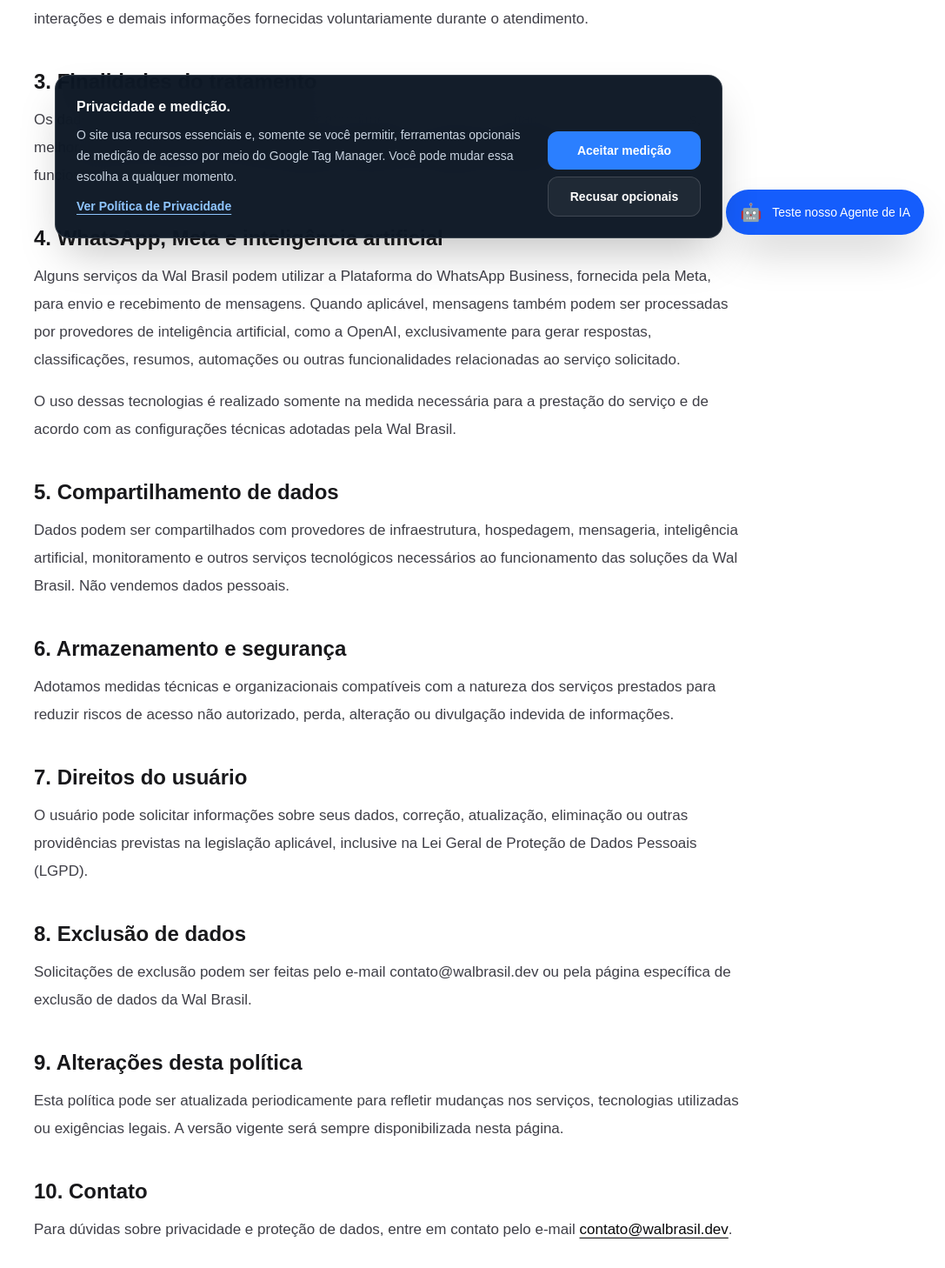
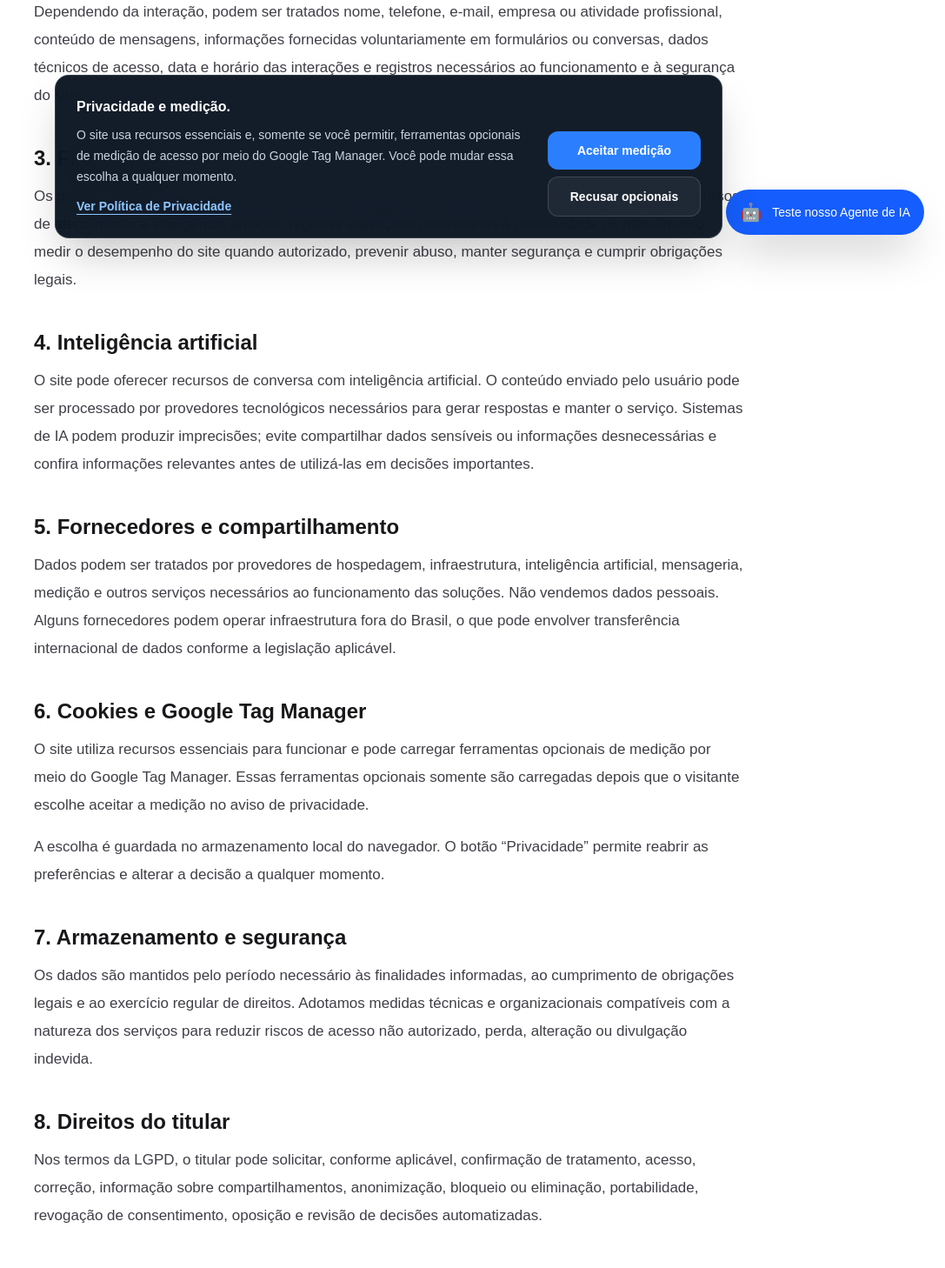
Before and after one commit to waldematica-design/walbrasil-dev, a Next.js app: page /politica-de-privacidade in a window 1280 px wide. Shown: the part 510-1968 px from the top of the page at 87% size, without its empty margins (193-1280 px from the left). Built offline with nearby package versions, Linux system fonts and the light colour scheme.

Commit message:
Atualiza política de privacidade e cookies

```diff
--- a/src/app/politica-de-privacidade/page.tsx
+++ b/src/app/politica-de-privacidade/page.tsx
@@ -1,8 +1,21 @@
+import type { Metadata } from "next";
+import Link from "next/link";
+
+export const metadata: Metadata = {
+  title: "Política de Privacidade",
+  description: "Política de Privacidade, cookies e proteção de dados da Wal Brasil.",
+  alternates: { canonical: "/politica-de-privacidade/" },
+};
+
 export default function PoliticaDePrivacidadePage() {
   return (
     <main className="min-h-screen bg-white text-zinc-900">
       <div className="mx-auto max-w-4xl px-6 py-16 sm:px-8 lg:px-10">
-        <header className="mb-12">
+        <Link href="/" className="text-sm font-semibold text-blue-700 hover:text-blue-600">
+          ← Voltar ao site
+        </Link>
+
+        <header className="mb-12 mt-8">
           <p className="mb-3 text-sm font-medium uppercase tracking-[0.18em] text-zinc-500">
             Wal Brasil
           </p>
@@ -10,7 +23,7 @@ export default function PoliticaDePrivacidadePage() {
             Política de Privacidade
           </h1>
           <p className="mt-4 text-sm text-zinc-500">
-            Última atualização: 24 de agosto de 2026
+            Última atualização: 7 de setembro de 2026
           </p>
         </header>
 
@@ -18,106 +31,78 @@ export default function PoliticaDePrivacidadePage() {
           <section>
             <h2 className="mb-3 text-2xl font-semibold text-zinc-900">1. Sobre esta política</h2>
             <p>
-              Esta Política de Privacidade descreve como a Wal Brasil trata dados pessoais
-              relacionados ao uso de seus sites, serviços digitais, automações, integrações
-              com WhatsApp e soluções baseadas em inteligência artificial.
+              Esta Política de Privacidade descreve como a Wal Brasil trata dados pessoais relacionados ao site, contatos comerciais, demonstrações, integrações e recursos com inteligência artificial. O canal para assuntos de privacidade é contato@walbrasil.dev.
             </p>
           </section>
 
           <section>
             <h2 className="mb-3 text-2xl font-semibold text-zinc-900">2. Dados que podem ser tratados</h2>
             <p>
-              Dependendo do serviço utilizado, podemos tratar informações como nome, telefone,
-              e-mail, conteúdo de mensagens enviadas pelo usuário, dados técnicos de acesso,
-              registros de uso, data e horário das interações e demais informações fornecidas
-              voluntariamente durante o atendimento.
+              Dependendo da interação, podem ser tratados nome, telefone, e-mail, empresa ou atividade profissional, conteúdo de mensagens, informações fornecidas voluntariamente em formulários ou conversas, dados técnicos de acesso, data e horário das interações e registros necessários ao funcionamento e à segurança do site.
             </p>
           </section>
 
           <section>
-            <h2 className="mb-3 text-2xl font-semibold text-zinc-900">3. Finalidades do tratamento</h2>
+            <h2 className="mb-3 text-2xl font-semibold text-zinc-900">3. Finalidades</h2>
             <p>
-              Os dados podem ser utilizados para prestar atendimento, responder solicitações,
-              operar automações, melhorar nossos serviços, manter segurança e estabilidade,
-              registrar interações necessárias ao funcionamento do sistema e cumprir
-              obrigações legais ou regulatórias aplicáveis.
+              Os dados podem ser utilizados para responder solicitações, apresentar serviços e projetos, operar recursos de atendimento e inteligência artificial, registrar interações necessárias à continuidade do atendimento, medir o desempenho do site quando autorizado, prevenir abuso, manter segurança e cumprir obrigações legais.
             </p>
           </section>
 
           <section>
-            <h2 className="mb-3 text-2xl font-semibold text-zinc-900">
-              4. WhatsApp, Meta e inteligência artificial
-            </h2>
+            <h2 className="mb-3 text-2xl font-semibold text-zinc-900">4. Inteligência artificial</h2>
             <p>
-              Alguns serviços da Wal Brasil podem utilizar a Plataforma do WhatsApp Business,
-              fornecida pela Meta, para envio e recebimento de mensagens. Quando aplicável,
-              mensagens também podem ser processadas por provedores de inteligência artificial,
-              como a OpenAI, exclusivamente para gerar respostas, classificações, resumos,
-              automações ou outras funcionalidades relacionadas ao serviço solicitado.
-            </p>
-            <p className="mt-4">
-              O uso dessas tecnologias é realizado somente na medida necessária para a
-              prestação do serviço e de acordo com as configurações técnicas adotadas pela
-              Wal Brasil.
+              O site pode oferecer recursos de conversa com inteligência artificial. O conteúdo enviado pelo usuário pode ser processado por provedores tecnológicos necessários para gerar respostas e manter o serviço. Sistemas de IA podem produzir imprecisões; evite compartilhar dados sensíveis ou informações desnecessárias e confira informações relevantes antes de utilizá-las em decisões importantes.
             </p>
           </section>
 
           <section>
-            <h2 className="mb-3 text-2xl font-semibold text-zinc-900">5. Compartilhamento de dados</h2>
+            <h2 className="mb-3 text-2xl font-semibold text-zinc-900">5. Fornecedores e compartilhamento</h2>
             <p>
-              Dados podem ser compartilhados com provedores de infraestrutura, hospedagem,
-              mensageria, inteligência artificial, monitoramento e outros serviços tecnológicos
-              necessários ao funcionamento das soluções da Wal Brasil. Não vendemos dados
-              pessoais.
+              Dados podem ser tratados por provedores de hospedagem, infraestrutura, inteligência artificial, mensageria, medição e outros serviços necessários ao funcionamento das soluções. Não vendemos dados pessoais. Alguns fornecedores podem operar infraestrutura fora do Brasil, o que pode envolver transferência internacional de dados conforme a legislação aplicável.
             </p>
           </section>
 
           <section>
-            <h2 className="mb-3 text-2xl font-semibold text-zinc-900">6. Armazenamento e segurança</h2>
+            <h2 className="mb-3 text-2xl font-semibold text-zinc-900">6. Cookies e Google Tag Manager</h2>
+            <div className="space-y-4">
+              <p>
+                O site utiliza recursos essenciais para funcionar e pode carregar ferramentas opcionais de medição por meio do Google Tag Manager. Essas ferramentas opcionais somente são carregadas depois que o visitante escolhe aceitar a medição no aviso de privacidade.
+              </p>
+              <p>
+                A escolha é guardada no armazenamento local do navegador. O botão “Privacidade” permite reabrir as preferências e alterar a decisão a qualquer momento.
+              </p>
+            </div>
+          </section>
+
+          <section>
+            <h2 className="mb-3 text-2xl font-semibold text-zinc-900">7. Armazenamento e segurança</h2>
             <p>
-              Adotamos medidas técnicas e organizacionais compatíveis com a natureza dos
-              serviços prestados para reduzir riscos de acesso não autorizado, perda,
-              alteração ou divulgação indevida de informações.
+              Os dados são mantidos pelo período necessário às finalidades informadas, ao cumprimento de obrigações legais e ao exercício regular de direitos. Adotamos medidas técnicas e organizacionais compatíveis com a natureza dos serviços para reduzir riscos de acesso não autorizado, perda, alteração ou divulgação indevida.
             </p>
           </section>
 
           <section>
-            <h2 className="mb-3 text-2xl font-semibold text-zinc-900">7. Direitos do usuário</h2>
+            <h2 className="mb-3 text-2xl font-semibold text-zinc-900">8. Direitos do titular</h2>
             <p>
-              O usuário pode solicitar informações sobre seus dados, correção, atualização,
-              eliminação ou outras providências previstas na legislação aplicável, inclusive
-              na Lei Geral de Proteção de Dados Pessoais (LGPD).
+              Nos termos da LGPD, o titular pode solicitar, conforme aplicável, confirmação de tratamento, acesso, correção, informação sobre compartilhamentos, anonimização, bloqueio ou eliminação, portabilidade, revogação de consentimento, oposição e revisão de decisões automatizadas.
             </p>
           </section>
 
           <section>
-            <h2 className="mb-3 text-2xl font-semibold text-zinc-900">8. Exclusão de dados</h2>
+            <h2 className="mb-3 text-2xl font-semibold text-zinc-900">9. Exclusão de dados</h2>
             <p>
-              Solicitações de exclusão podem ser feitas pelo e-mail contato@walbrasil.dev ou
-              pela página específica de exclusão de dados da Wal Brasil.
+              Solicitações podem ser enviadas para contato@walbrasil.dev ou realizadas pela página de exclusão de dados disponível neste site. A exclusão observará as hipóteses legais de conservação obrigatória ou necessária.
             </p>
           </section>
 
           <section>
-            <h2 className="mb-3 text-2xl font-semibold text-zinc-900">9. Alterações desta política</h2>
+            <h2 className="mb-3 text-2xl font-semibold text-zinc-900">10. Alterações e contato</h2>
             <p>
-              Esta política pode ser atualizada periodicamente para refletir mudanças nos
-              serviços, tecnologias utilizadas ou exigências legais. A versão vigente será
-              sempre disponibilizada nesta página.
-            </p>
-          </section>
-
-          <section>
-            <h2 className="mb-3 text-2xl font-semibold text-zinc-900">10. Contato</h2>
-            <p>
-              Para dúvidas sobre privacidade e proteção de dados, entre em contato pelo e-mail{" "}
-              <a
-                href="mailto:contato@walbrasil.dev"
-                className="font-medium text-zinc-950 underline underline-offset-4"
-              >
+              Esta política pode ser atualizada para refletir mudanças nos serviços, fornecedores ou exigências legais. Para dúvidas ou solicitações, escreva para{" "}
+              <a href="mailto:contato@walbrasil.dev" className="font-medium text-zinc-950 underline underline-offset-4">
                 contato@walbrasil.dev
-              </a>
-              .
+              </a>.
             </p>
           </section>
         </div>
```
